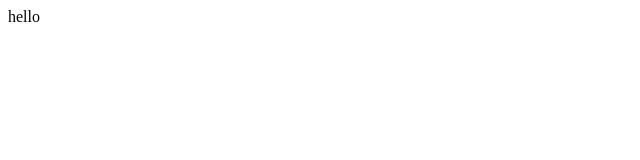
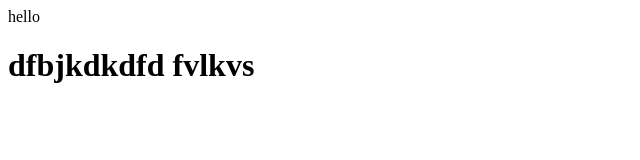
Before and after one commit to iuawh221/demo, a plain HTML site: page index.html in a window 1280 px wide. Shown: the whole page, without its empty margins (0-640 px from the left). Drawn offline with Linux system fonts and the light colour scheme.

Commit message:
Update index.html

```diff
--- a/index.html
+++ b/index.html
@@ -1 +1,2 @@
 <html>hello</html>
+<h1>dfbjkdkdfd fvlkvs</h1>
```
